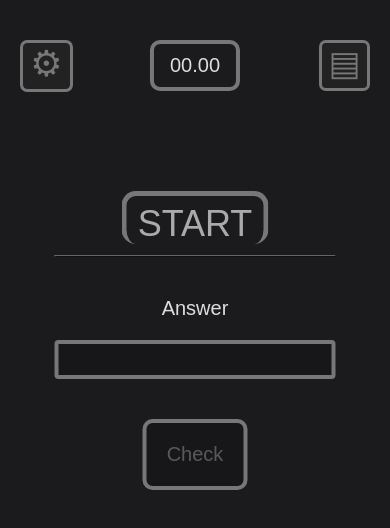
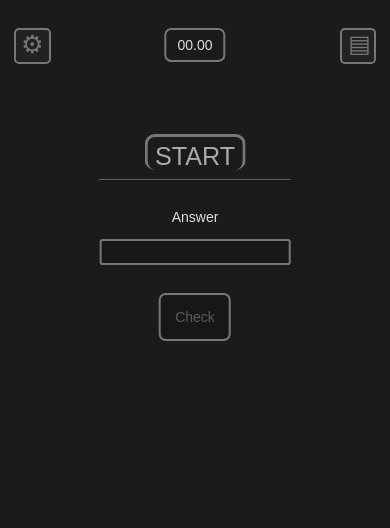
Before and after one commit to EugeneKovalskyi/TwoNumbersMultiplication, a website with bundled scripts: page index.html in a window 390 px wide. Built offline with nearby package versions, Linux system fonts and the light colour scheme.

Commit message:
adapt for mobile

```diff
--- a/index.html
+++ b/index.html
@@ -93,7 +93,7 @@
               <td colspan="5" class="log__title">LOG</td>
             </tr>
             <tr>
-              <th>Is correct</th>
+              <th>✔ / ×</th>
               <th>Expression</th>
               <th>Time</th>
               <th>Received</th>
--- a/style/index.sass
+++ b/style/index.sass
@@ -49,6 +49,7 @@ body
 	top: 10em
 	left: 50%
 	transform: translate(-50%, 0)
+	padding-bottom: .5em
 
 .math-expression
 		font-size: 2em
@@ -72,3 +73,15 @@ body
 
 	&:active
 		font-size: .85em
+
+@media (max-width: 522px)
+	body
+		font-size: 16px
+
+@media (max-width: 418px)
+	body
+		font-size: 14px
+
+@media (max-width: 367px)
+	body
+		font-size: 12px
```
Also changed, not shown: style/index.css, 1 other file.
